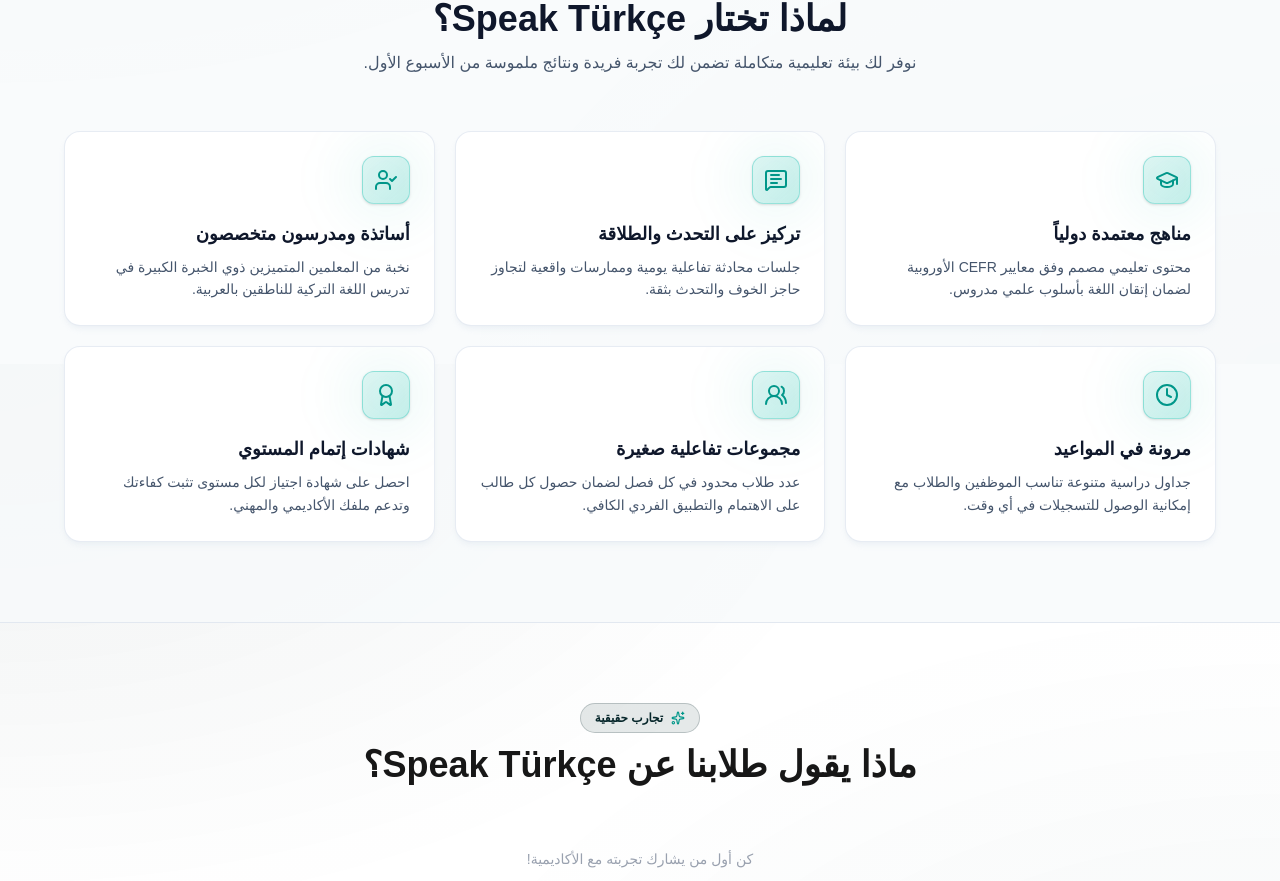
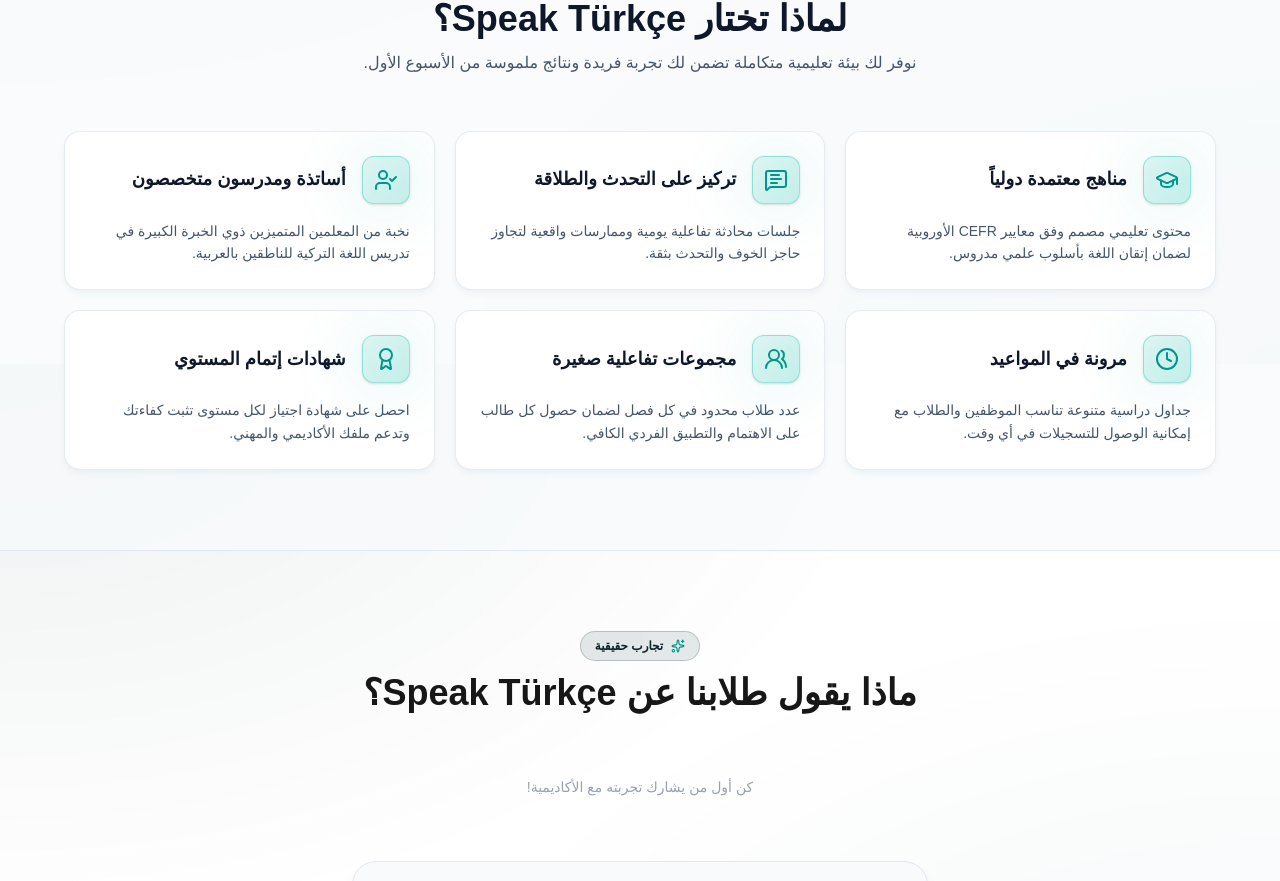
Before and after one commit to mostafaaboelmagd/-Speak-T-rk-e, a Next.js app: page / in a window 1280 px wide. Shown: the part 2036-2917 px from the top of the page. Built offline with nearby package versions, Linux system fonts and the light colour scheme.

Commit message:
Update features section to light mode style

```diff
--- a/components/site/Features.jsx
+++ b/components/site/Features.jsx
@@ -66,19 +66,22 @@ export default function Features() {
             return (
               <div
                 key={index}
-                className="group relative p-6 rounded-2xl bg-white border border-slate-200/80 shadow-md shadow-slate-200/40 hover:border-teal-500/50 hover:shadow-xl hover:-translate-y-1 transition-all duration-300 flex flex-col items-start overflow-hidden"
+                className="group relative p-6 rounded-2xl bg-white border border-slate-200/80 shadow-md shadow-slate-200/40 hover:border-teal-500/50 hover:shadow-xl hover:-translate-y-1 transition-all duration-300 flex flex-col justify-between overflow-hidden"
               >
                 {/* تأثير خلفية مضيئة خفيفة عند الهوفر */}
                 <div className="absolute top-0 right-0 w-24 h-24 bg-teal-500/5 rounded-full blur-xl group-hover:bg-teal-500/15 transition-all duration-500 pointer-events-none"></div>
 
-                {/* حاوية الأيقونة */}
-                <div className="w-12 h-12 rounded-xl bg-gradient-to-br from-teal-500/10 to-teal-500/20 border border-teal-500/30 flex items-center justify-center text-teal-600 mb-4 group-hover:scale-105 group-hover:bg-teal-600 group-hover:text-white transition-all duration-300 shadow-sm">
-                  <IconComponent className="w-6 h-6" />
+                {/* رأس الكارت: الأيقونة بجانب العنوان */}
+                <div className="flex items-center gap-4 mb-4">
+                  <div className="w-12 h-12 rounded-xl bg-gradient-to-br from-teal-500/10 to-teal-500/20 border border-teal-500/30 flex items-center justify-center text-teal-600 flex-shrink-0 group-hover:scale-105 group-hover:bg-teal-600 group-hover:text-white transition-all duration-300 shadow-sm">
+                    <IconComponent className="w-6 h-6" />
+                  </div>
+                  <h3 className="text-lg font-black text-slate-900 group-hover:text-teal-600 transition-colors leading-snug">
+                    {feature.title}
+                  </h3>
                 </div>
 
-                <h3 className="text-lg font-black text-slate-900 mb-2 group-hover:text-teal-600 transition-colors">
-                  {feature.title}
-                </h3>
+                {/* الوصف */}
                 <p className="text-xs sm:text-sm text-slate-600 leading-relaxed">
                   {feature.description}
                 </p>
```
